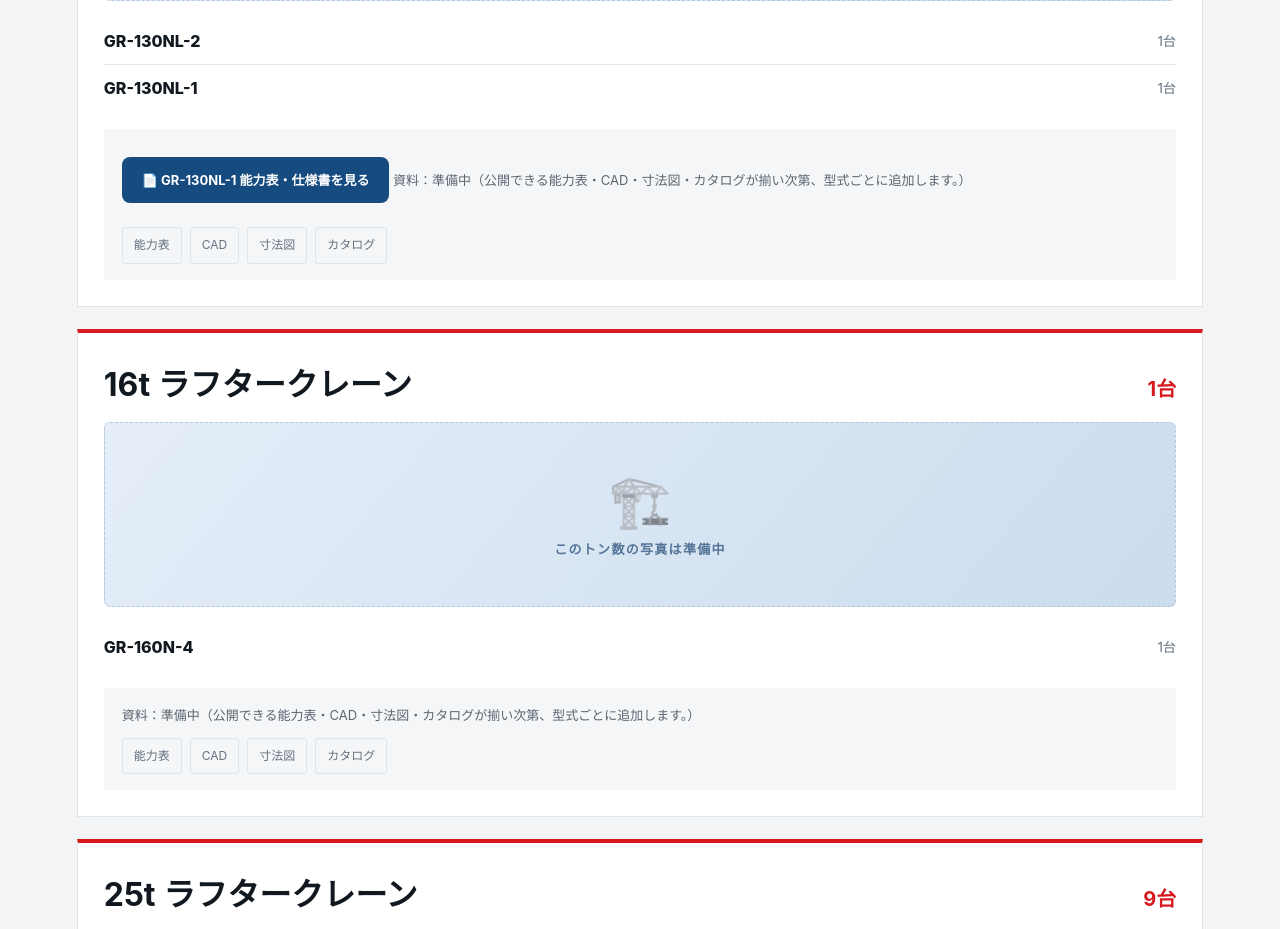
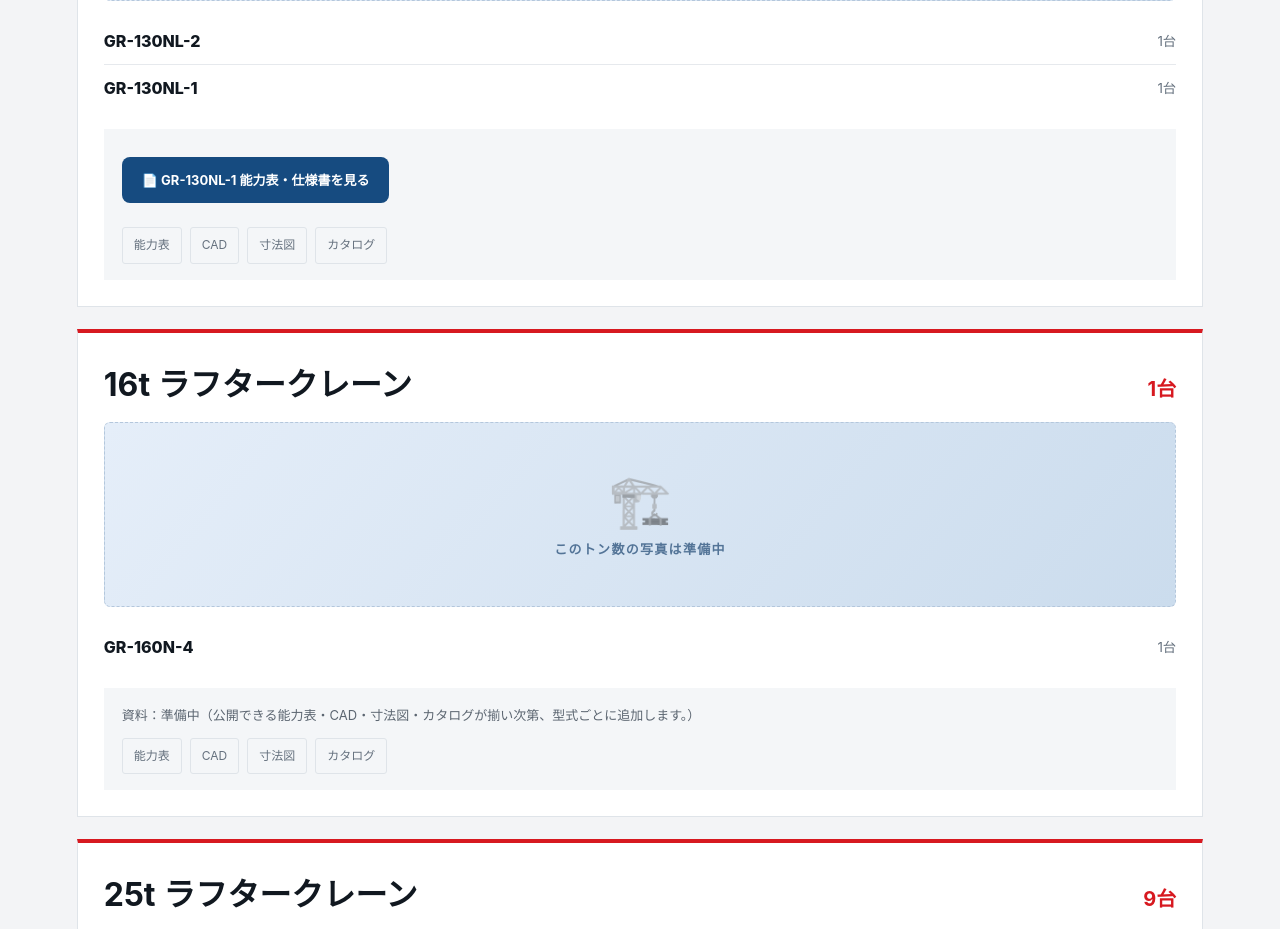
Before and after one commit to haruyoshi120823-create/touhi-crane-web, a plain HTML site: page rafter.html in a window 1280 px wide. Shown: the part 900-1829 px from the top of the page. Drawn offline with Linux system fonts and the light colour scheme.

Commit message:
Update rafter.html

```diff
--- a/rafter.html
+++ b/rafter.html
@@ -39,7 +39,6 @@
   📄 GR-130NL-1 能力表・仕様書を見る
 </a>
 
-    資料：準備中（公開できる能力表・CAD・寸法図・カタログが揃い次第、型式ごとに追加します。）
     <div class="document-types"><span>能力表</span><span>CAD</span><span>寸法図</span><span>カタログ</span></div>
   </div>
 </section>
```
